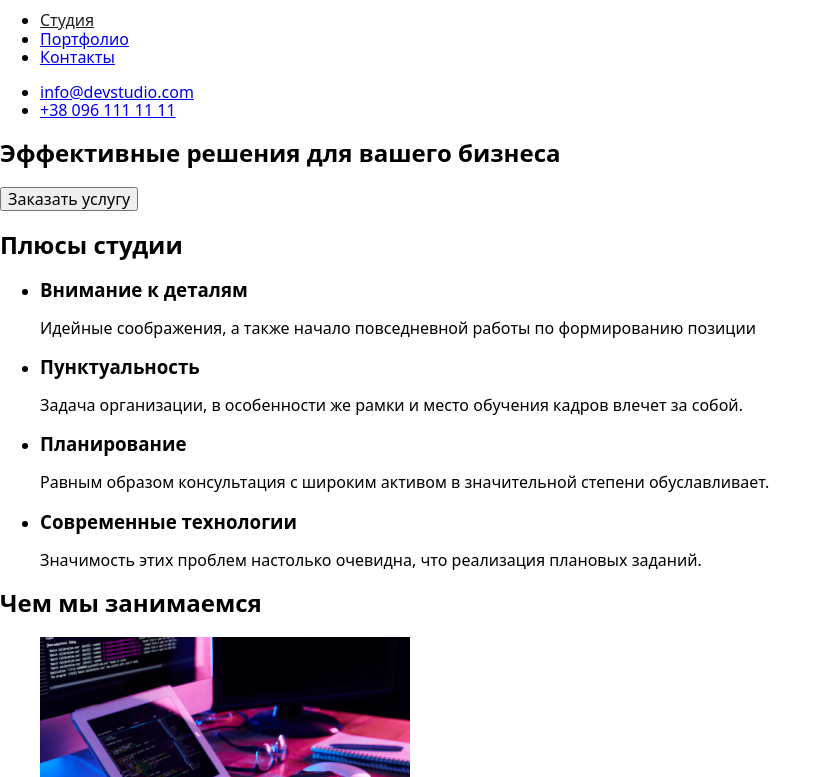
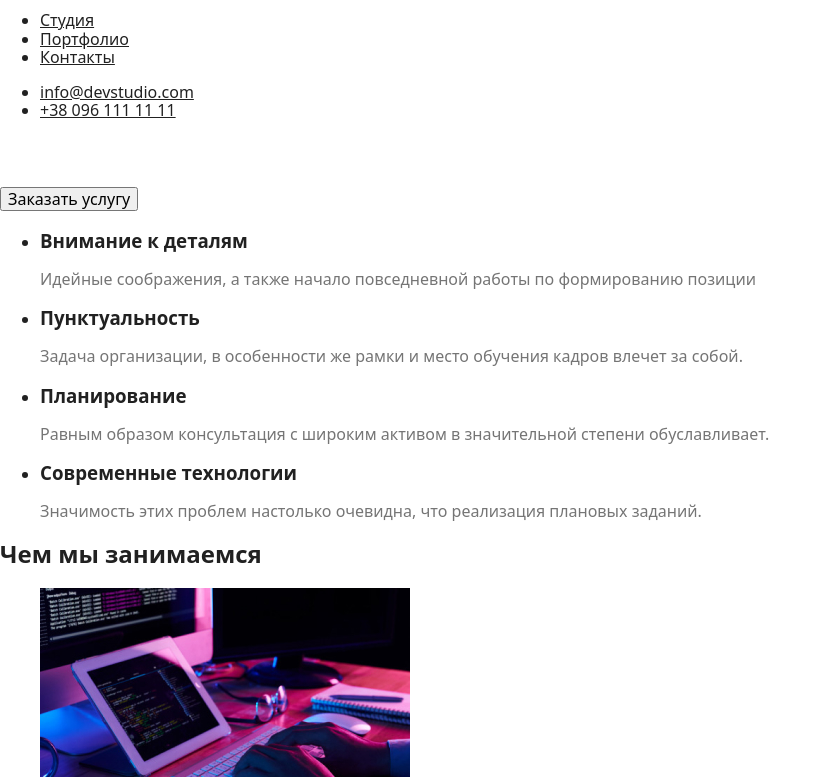
Before and after one commit to sonya287/goit-markup-hw-02, a plain HTML site: page index.html in a window 1280 px wide. Shown: the part 23-800 px from the top of the page, without its empty margins (0-831 px from the left). Drawn offline with nearby package versions, Linux system fonts and the light colour scheme.

Commit message:
Кольори тексту

```diff
--- a/css/style.css
+++ b/css/style.css
@@ -1,7 +1,32 @@
+:root {
+  --primary-text-color: #212121;
+  --secondary-text-color: #757575;
+  --primary-bg: #ffffff;
+  --secondary-bg: #f5f4fa;
+  --heder-footer-bg: #2f303a;
+  --accent-color: #2196f3;
+}
+
 body {
-  background-color: ;
-  color: ;
+  color: var(--primary-text-color);
+  background-color: var(--primary-bg);
 }
+
+/* фон #FFFFFF; */
+/* вторичный фон  #e5e5e5; */
+/* цвет заголовков #212121; */
+/* цвет основного текста #757575; */
+/* акцент #2196F3; */
+/* фон хедер, футер #FFFFFF; */
+
+/* section 1 */
+.hero-title {
+  color: #ffffff;
+}
+.plus {
+  display: none;
+}
+
 .studia-link {
   color: #212121;
 }
@@ -12,10 +37,50 @@ body {
 .logo {
   color: #2196f3;
 }
+.page-header > .logo {
+  color: var(--accent-color);
+}
+.portfolio-link {
+  color: #212121;
+}
 .portfolio-link:hover,
 .portfolio-link:focus {
   color: #2196f3;
 }
-.contact-link:hover {
+.contact {
+  color: #212121;
+}
+.contact:hover,
+.contact:focus {
   color: #2196f3;
 }
+.adress-nav:hover,
+.adress-nav:focus {
+  color: #2196f3;
+}
+.email {
+  color: #212121;
+}
+.email:hover,
+.email:focus {
+  color: #2196f3;
+}
+.tel {
+  color: #212121;
+}
+.tel:hover,
+.tel:focus {
+  color: #2196f3;
+}
+/* стили текста */
+.section-text {
+  color: #757575;
+}
+/* стили заголовков к тексту */
+.section-title {
+  color: #212121;
+}
+/* стили заголовков к секций */
+.section {
+  color: #212121;
+}
--- a/index.html
+++ b/index.html
@@ -22,50 +22,50 @@
         <ul class="site-nav">
           <li><a href="#" class="studia-link">Студия</a></li>
           <li><a href="#" class="portfolio-link">Портфолио</a></li>
-          <li><a href="#" class="contact-link">Контакты</a></li>
+          <li><a href="#" class="contact">Контакты</a></li>
         </ul>
       </nav>
       <ul class="adress-nav">
-        <li><a href="mailto:info@devstudio.com">info@devstudio.com</a></li>
-        <li><a href="tel:+380961111111">+38 096 111 11 11</a></li>
+        <li><a href="mailto:info@devstudio.com" class="email" >info@devstudio.com</a></li>
+        <li><a href="tel:+380961111111" class="tel">+38 096 111 11 11</a></li>
       </ul>
     </header>
 
     <main>
       <!--Section 1 Шапка-->
-      <section>
-        <h1>Эффективные решения для вашего бизнеса</h1>
+      <section class="hero">
+        <h1 class="hero-title">Эффективные решения для вашего бизнеса</h1>
         <button type="button">Заказать услугу</button>
       </section>
       <!--Section 2 внимание к деталям-->
-      <section>
-        <h2>Плюсы студии</h2>
+      <section class="section">
+        <h2 class="plus">Плюсы студии</h2>
         <!--заголовок скрыть при стилизации-->
         <ul>
           <li>
-            <h3>Внимание к деталям</h3>
-            <p>
+            <h3 class="section-title" >Внимание к деталям</h3>
+            <p class="section-text">
               Идейные соображения, а также начало повседневной работы по
               формированию позиции
             </p>
           </li>
           <li>
-            <h3>Пунктуальность</h3>
-            <p>
+            <h3 class="section-title">Пунктуальность</h3>
+            <p class="section-text">
               Задача организации, в особенности же рамки и место обучения кадров
               влечет за собой.
             </p>
           </li>
           <li>
-            <h3>Планирование</h3>
-            <p>
+            <h3 class="section-title">Планирование</h3>
+            <p class="section-text">
               Равным образом консультация с широким активом в значительной
               степени обуславливает.
             </p>
           </li>
           <li>
-            <h3>Современные технологии</h3>
-            <p>
+            <h3 class="section-title">Современные технологии</h3>
+            <p class="section-text">
               Значимость этих проблем настолько очевидна, что реализация
               плановых заданий.
             </p>
@@ -75,7 +75,7 @@
 
       <!--Section 3 чем мы занимаемся-->
       <section>
-        <h2>Чем мы занимаемся</h2>
+        <h2 class="section-title">Чем мы занимаемся</h2>
         <ul>
           <li>
             <a href="#"
@@ -97,7 +97,7 @@
 
       <!--Section 4 наша команда-->
       <section>
-        <h2>Наша команда</h2>
+        <h2 class="section-title">Наша команда</h2>
         <ul>
           <li>
             <img
@@ -105,8 +105,8 @@
               alt="дизайнер"
               width="270"
             />
-            <h3>Игорь Демьяненко</h3>
-            <p>Product Designer</p>
+            <h3 class="section">Игорь Демьяненко</h3>
+            <p class="main-text">Product Designer</p>
           </li>
           <li>
             <img
@@ -114,30 +114,30 @@
               alt="программистка"
               width="270"
             />
-            <h3>Ольга Репина</h3>
-            <p>Frontend Developer</p>
+            <h3 class="section-title">Ольга Репина</h3>
+            <p class="main-text">Frontend Developer</p>
           </li>
           <li>
             <img src="./images/marketing.jpg" alt="маркетолог" width="270" />
-            <h3>Николай Тарасов</h3>
-            <p>Marketing</p>
+            <h3 class="section-title">Николай Тарасов</h3>
+            <p class="main-text">Marketing</p>
           </li>
           <li>
             <img src="./images/ui-designer.jpg" alt="ермаков" width="270" />
-            <h3>Михаил Ермаков</h3>
-            <p>UI Designer</p>
+            <h3 class="section-title">Михаил Ермаков</h3>
+            <p class="main-text">UI Designer</p>
           </li>
         </ul>
       </section>
     </main>
     <!--Footer Подвал-->
     <footer>
-      <a href="">WebStudio</a>
+      <a href="#"><span class="logo">Web</span>Studio</a>
       <address>
         <ul>
           <li>г. Киев, пр-т Леси Украинки, 26</li>
-          <li><a href="mailto:info@devstudio.com">info@devstudio.com</a></li>
-          <li><a href="tel:+380961111111">+38 096 111 11 11</a></li>
+          <li><a href="mailto:info@devstudio.com" class="email">info@devstudio.com</a></li>
+          <li><a href="tel:+380961111111" class="tel">+38 096 111 11 11</a></li>
         </ul>
       </address>
     </footer>
```
